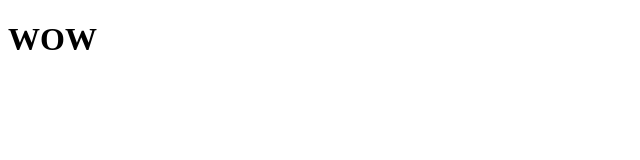
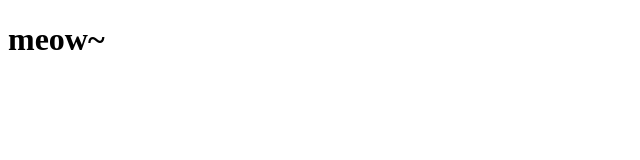
Before and after one commit to MonkeyBear721/gitquest3, a plain HTML site: page index.html in a window 1280 px wide. Shown: the full height of the page, 0-640 px from the left. Drawn offline with Linux system fonts and the light colour scheme.

Commit message:
修改 h1 文字

```diff
--- a/index.html
+++ b/index.html
@@ -6,6 +6,6 @@
     <title>修改 title</title>
   </head>
   <body>
-    <h1>WOW</h1>
+    <h1>meow~</h1>
   </body>
 </html>
```
